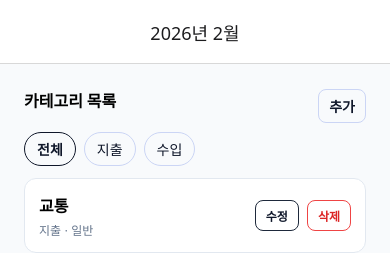
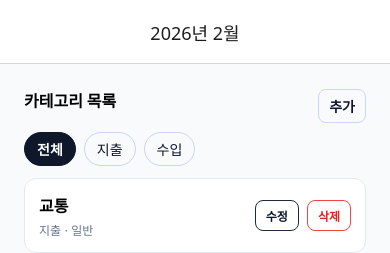
Before and after one commit to HitMi0212/plan-wallet-front, a React Native app: screen /Categories in a window 390 px wide. Shown: the top 253 px of the page. Built offline with nearby package versions, Linux system fonts and the light colour scheme.

Commit message:
style: 선택 버튼 반전 강조 스타일 통일

```diff
--- a/src/screens/assets/AssetFlowScreen.tsx
+++ b/src/screens/assets/AssetFlowScreen.tsx
@@ -702,15 +702,15 @@ const styles = StyleSheet.create({
     borderColor: '#cbd5f5',
   },
   typeChipActive: {
-    backgroundColor: 'transparent',
+    backgroundColor: '#0f172a',
     borderColor: '#0f172a',
   },
   typeChipText: {
     color: '#0f172a',
   },
   typeChipTextActive: {
-    color: '#0f172a',
-    fontWeight: '600',
+    color: '#ffffff',
+    fontWeight: '700',
   },
   dateField: {
     marginBottom: 12,
--- a/src/screens/category/CategoryScreen.tsx
+++ b/src/screens/category/CategoryScreen.tsx
@@ -295,15 +295,15 @@ const styles = StyleSheet.create({
     borderColor: '#cbd5f5',
   },
   typeChipActive: {
-    backgroundColor: 'transparent',
+    backgroundColor: '#0f172a',
     borderColor: '#0f172a',
   },
   typeChipText: {
     color: '#0f172a',
   },
   typeChipTextActive: {
-    color: '#0f172a',
-    fontWeight: '600',
+    color: '#ffffff',
+    fontWeight: '700',
   },
   listHeader: {
     flexDirection: 'row',
--- a/src/screens/main/HomeScreen.tsx
+++ b/src/screens/main/HomeScreen.tsx
@@ -425,6 +425,8 @@ export function HomeScreen({ navigation }: { navigation: any }) {
                       style={[
                         styles.categoryChip,
                         category.type === 'EXPENSE' ? styles.categoryChipExpense : styles.categoryChipIncome,
+                        category.type === 'EXPENSE' && selectedCategoryId === category.id ? styles.categoryChipExpenseActive : null,
+                        category.type === 'INCOME' && selectedCategoryId === category.id ? styles.categoryChipIncomeActive : null,
                         selectedCategoryId === category.id && styles.categoryChipActive,
                       ]}
                       onPress={() => setSelectedCategoryId(category.id)}
@@ -819,14 +821,14 @@ const styles = StyleSheet.create({
   },
   typeChipActive: {
     borderColor: '#0f172a',
-    backgroundColor: 'transparent',
+    backgroundColor: '#0f172a',
   },
   typeChipText: {
     color: '#0f172a',
   },
   typeChipTextActive: {
-    color: '#0f172a',
-    fontWeight: '600',
+    color: '#ffffff',
+    fontWeight: '700',
   },
   categorySection: {
     marginBottom: 12,
@@ -859,14 +861,22 @@ const styles = StyleSheet.create({
   },
   categoryChipActive: {
     borderColor: '#0f172a',
-    backgroundColor: 'transparent',
+    backgroundColor: '#0f172a',
+  },
+  categoryChipExpenseActive: {
+    backgroundColor: '#dc2626',
+    borderColor: '#dc2626',
+  },
+  categoryChipIncomeActive: {
+    backgroundColor: '#16a34a',
+    borderColor: '#16a34a',
   },
   categoryChipText: {
     color: '#0f172a',
     fontWeight: '600',
   },
   categoryChipTextActive: {
-    color: '#0f172a',
+    color: '#ffffff',
     fontWeight: '700',
   },
   modalActions: {
--- a/src/screens/transaction/TransactionScreen.tsx
+++ b/src/screens/transaction/TransactionScreen.tsx
@@ -374,6 +374,8 @@ export function TransactionScreen() {
                       style={[
                         styles.categoryChip,
                         category.type === 'EXPENSE' ? styles.categoryChipExpense : styles.categoryChipIncome,
+                        category.type === 'EXPENSE' && selectedCategoryId === category.id ? styles.categoryChipExpenseActive : null,
+                        category.type === 'INCOME' && selectedCategoryId === category.id ? styles.categoryChipIncomeActive : null,
                         selectedCategoryId === category.id && styles.categoryChipActive,
                       ]}
                       onPress={() => setSelectedCategoryId(category.id)}
@@ -442,6 +444,8 @@ export function TransactionScreen() {
                         style={[
                           styles.categoryChip,
                           category.type === 'EXPENSE' ? styles.categoryChipExpense : styles.categoryChipIncome,
+                          category.type === 'EXPENSE' && detailCategoryId === category.id ? styles.categoryChipExpenseActive : null,
+                          category.type === 'INCOME' && detailCategoryId === category.id ? styles.categoryChipIncomeActive : null,
                           detailCategoryId === category.id && styles.categoryChipActive,
                         ]}
                         onPress={() => setDetailCategoryId(category.id)}
@@ -526,15 +530,23 @@ const styles = StyleSheet.create({
     borderColor: '#bbf7d0',
   },
   categoryChipActive: {
-    backgroundColor: '#e2e8f0',
+    backgroundColor: '#0f172a',
     borderColor: '#0f172a',
+  },
+  categoryChipExpenseActive: {
+    backgroundColor: '#dc2626',
+    borderColor: '#dc2626',
+  },
+  categoryChipIncomeActive: {
+    backgroundColor: '#16a34a',
+    borderColor: '#16a34a',
   },
   categoryChipText: {
     color: '#0f172a',
     fontWeight: '600',
   },
   categoryChipTextActive: {
-    color: '#0f172a',
+    color: '#ffffff',
     fontWeight: '700',
   },
   helperText: {
@@ -550,15 +562,15 @@ const styles = StyleSheet.create({
     borderColor: '#cbd5f5',
   },
   typeChipActive: {
-    backgroundColor: '#e2e8f0',
+    backgroundColor: '#0f172a',
     borderColor: '#0f172a',
   },
   typeChipText: {
     color: '#0f172a',
   },
   typeChipTextActive: {
-    color: '#0f172a',
-    fontWeight: '600',
+    color: '#ffffff',
+    fontWeight: '700',
   },
   listHeader: {
     flexDirection: 'row',
```
